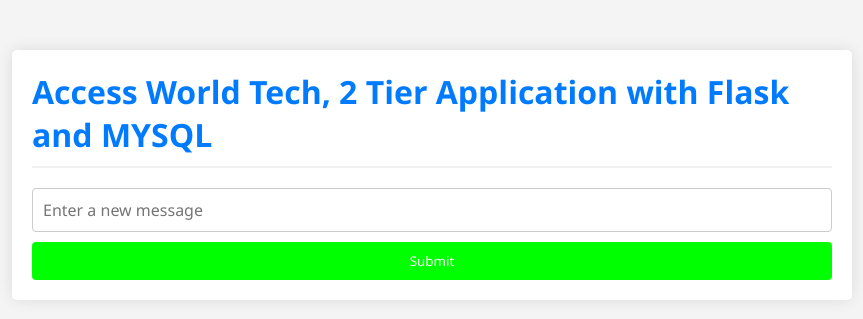
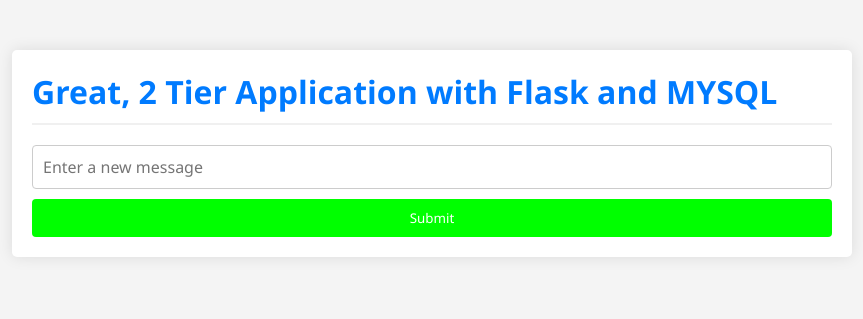
Before and after one commit to sanjaymah4/Flask-mysql, a Flask app: page / in a window 1280 px wide. Shown: the top 319 px of the page, without its empty margins (208-1071 px from the left). Run offline with Flask 2, Linux system fonts and the light colour scheme; data that the repository does not hold is empty; some libraries are stand-ins or nearby versions.

Commit message:
Update index.html

```diff
--- a/templates/index.html
+++ b/templates/index.html
@@ -93,7 +93,7 @@
 
 <body>
     <div class="container">
-        <h1>Access World Tech,
+        <h1>Great,
             2 Tier Application with Flask and MYSQL</h1>
         {% for message in messages %}
             <p>{{ message[0] }}</p>
```
